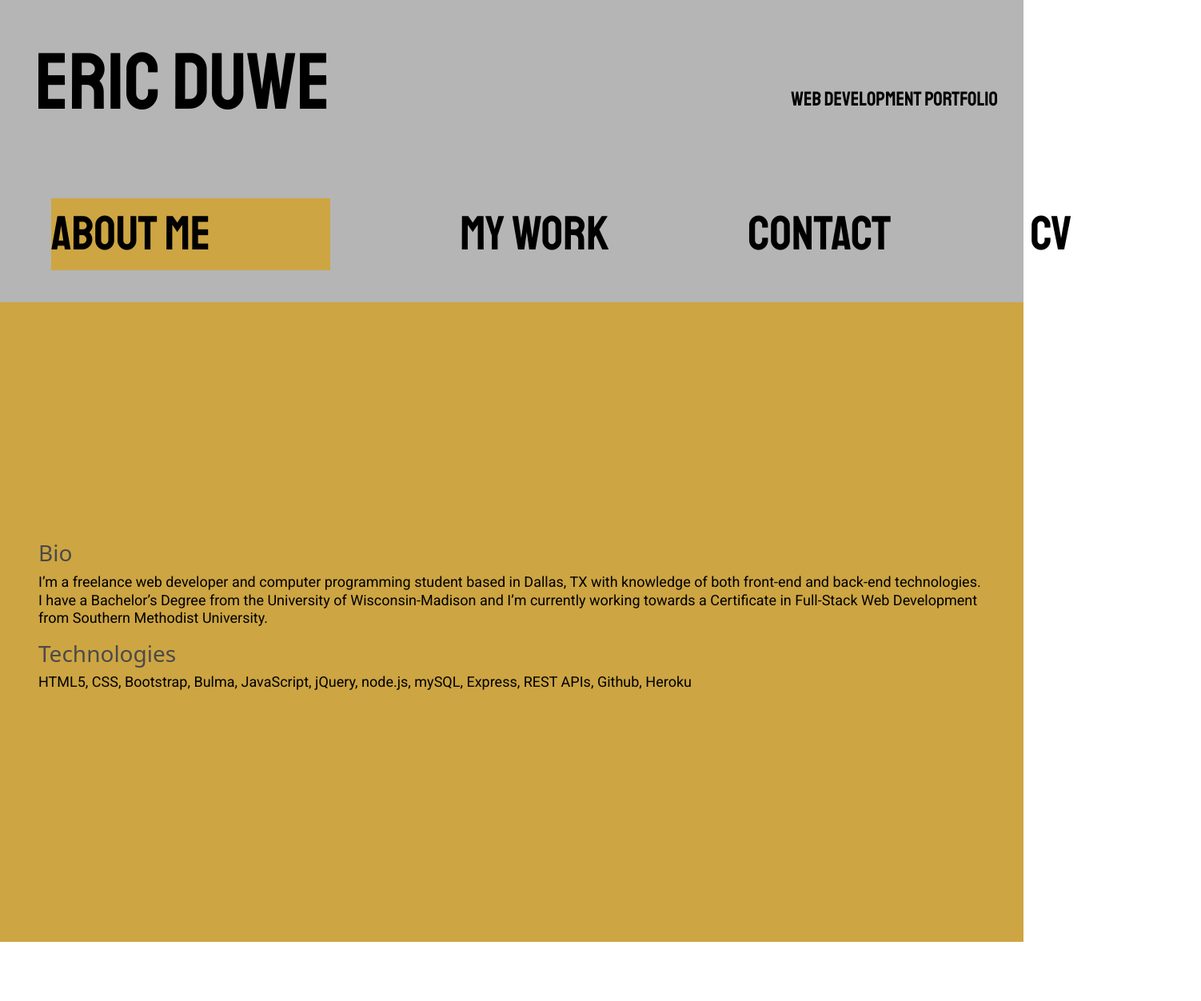
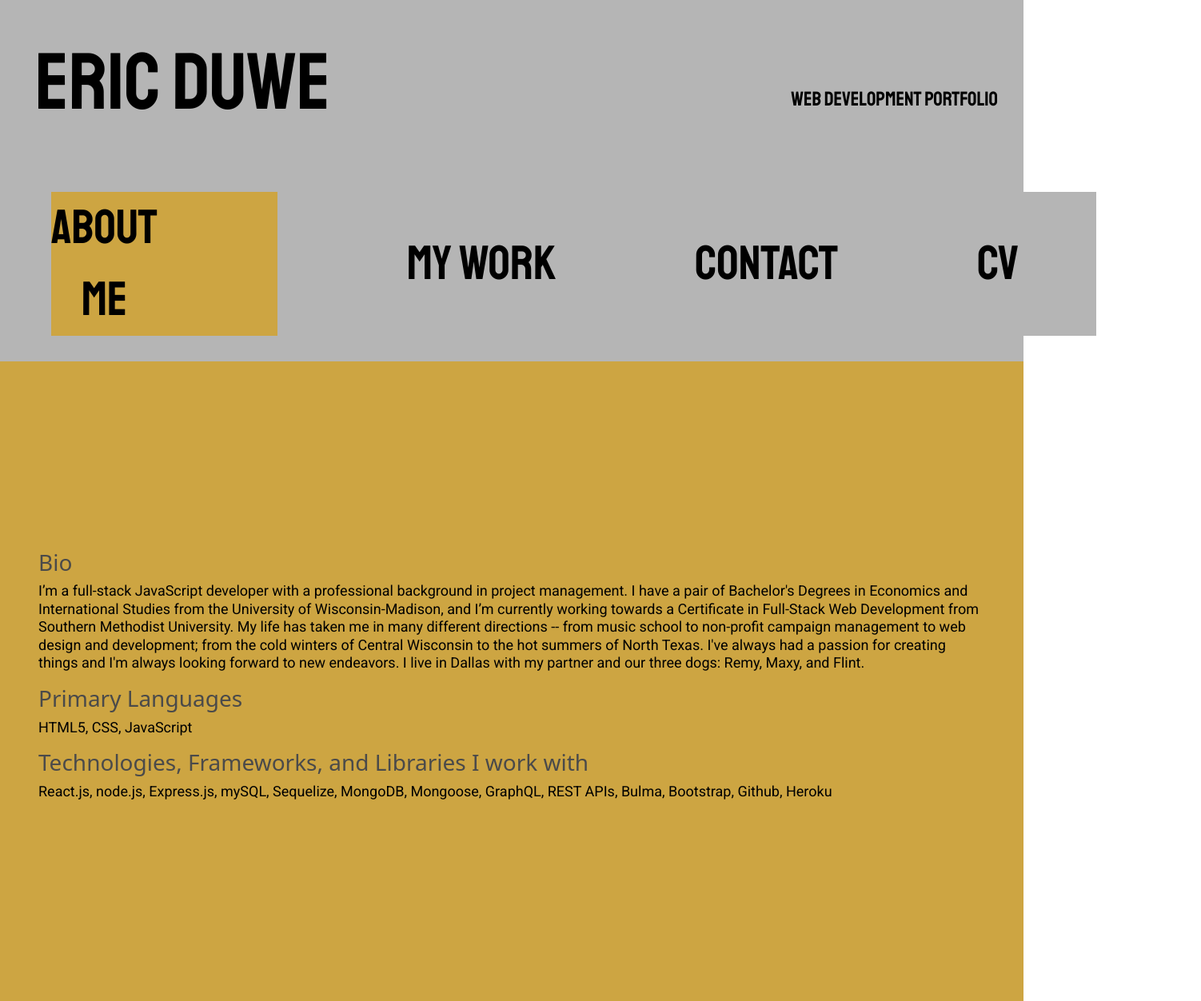
Before and after one commit to ericduwe/reactPortfolio, a React (Create React App) app in the folder reactportfolio/: page / in a window 1280 px wide. Shown: the whole page at 80% size, 1502 px wide, since content can reach past the window. Before the commit the page ends 1178 px from the top, so only its background shows below. Built offline with nearby package versions, Linux system fonts and the light colour scheme.

Commit message:
updated AboutMe section, fixed more styling in Contact section and Navbar

```diff
--- a/reactportfolio/src/components/Nav.js
+++ b/reactportfolio/src/components/Nav.js
@@ -19,7 +19,7 @@ function Nav({currentPage, handlePageChange}) {
             </a>
         </div>
         <h6>Web Development Portfolio</h6>
-        <ul className={`navbar-menu ${isActive ? "is-active" : ""}`} id="navbar-menu">
+        <ul className={`navbar-menu ${isActive ? "is-active" : ""}`} className={"has-background-grey-light"} id="navbar-menu">
             <div className="navbar-start">
                 <li className={currentPage === 'About' ? 'nav-item-clicked' : 'navbar-item'}><a href="#about-me" onClick={() => handlePageChange("About")}>About Me</a></li>
                 <li className={currentPage === 'MyWork' ? 'nav-item-clicked' : 'navbar-item'}><a href="#portfolio" onClick={() => handlePageChange('MyWork')}>My Work</a></li>
--- a/reactportfolio/src/components/pages/About.js
+++ b/reactportfolio/src/components/pages/About.js
@@ -8,10 +8,12 @@ return (
     <div className="hero-body">
         <article class="subtitle">
             <h3>Bio</h3>
-            <p id="about-me-text">I’m a freelance web developer and computer programming student based in Dallas, TX with knowledge of both front-end and back-end technologies.
-            I have a Bachelor’s Degree from the University of Wisconsin-Madison and I’m currently working towards a Certificate in Full-Stack Web Development from Southern Methodist University.</p>
-            <h3>Technologies</h3>
-            <p>HTML5, CSS, Bootstrap, Bulma, JavaScript, jQuery, node.js, mySQL, Express, REST APIs, Github, Heroku</p>
+            <p id="about-me-text">I’m a full-stack JavaScript developer with a professional background in project management.
+            I have a pair of Bachelor's Degrees in Economics and International Studies from the University of Wisconsin-Madison, and I’m currently working towards a Certificate in Full-Stack Web Development from Southern Methodist University. My life has taken me in many different directions -- from music school to non-profit campaign management to web design and development; from the cold winters of Central Wisconsin to the hot summers of North Texas. I've always had a passion for creating things and I'm always looking forward to new endeavors. I live in Dallas with my partner and our three dogs: Remy, Maxy, and Flint.</p>
+            <h3>Primary Languages</h3>
+            <p>HTML5, CSS, JavaScript</p>
+            <h3>Technologies, Frameworks, and Libraries I work with</h3>
+            <p>React.js, node.js, Express.js, mySQL, Sequelize, MongoDB, Mongoose, GraphQL, REST APIs, Bulma, Bootstrap, Github, Heroku</p>
         </article>
     </div>
     </section>
--- a/reactportfolio/src/components/pages/Contact.js
+++ b/reactportfolio/src/components/pages/Contact.js
@@ -6,16 +6,22 @@ import { FontAwesomeIcon } from '@fortawesome/react-fontawesome'
 export default function Contact() {
 return (
 <div>
-<section id="contact" classNameName="hero is-fullheight">
+<section id="contact" className="hero is-fullheight">
                 <div className="container contact-grid">
-                    <div classNameName="block tile contact-item">
+                    <div className="block tile contact-item">
+                        <p></p>
+                    </div>
+                    <div className="block tile contact-item">
+                        <h3>I'd love to work with you! Contact me for more info:</h3>
+                    </div>
+                    <div className="block tile contact-item">
                         <h4><a href="mailto:ericduwe@gmail.com">ericduwe@gmail.com</a></h4>
                     </div>
                     <div className="block tile contact-item">
-                        <h4><a href="https://www.linkedin.com/in/eric-duwe/" target="_blank">LinkedIn</a></h4>
+                        <h4>Add me on <a href="https://www.linkedin.com/in/eric-duwe/" target="_blank">LinkedIn</a></h4>
                     </div>
                     <div className="block tile contact-item">
-                        <h4><a href="https://github.com/ericduwe" target="_blank">Github</a></h4>
+                        <h4>Find me on <a href="https://github.com/ericduwe" target="_blank">Github</a></h4>
                     </div>
                     <div className="block tile contact-item">
                         <h4>(708) 217-7579</h4>
--- a/reactportfolio/src/style.css
+++ b/reactportfolio/src/style.css
@@ -213,8 +213,7 @@ article p {
         font-family: "Staatliches";
         font-size: 20px;
         text-decoration: none;
-        color: #000
-
+        color: #000;
     }
 
     nav a:hover {
```
